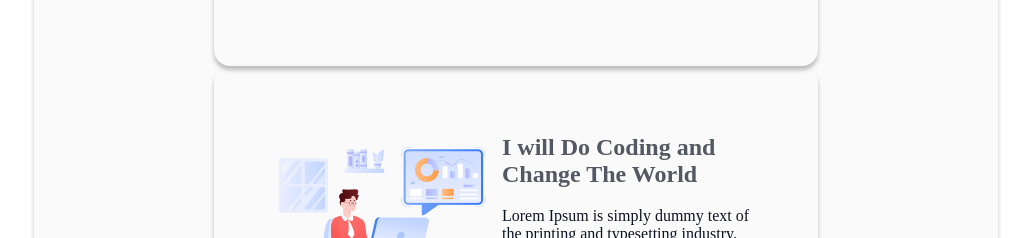
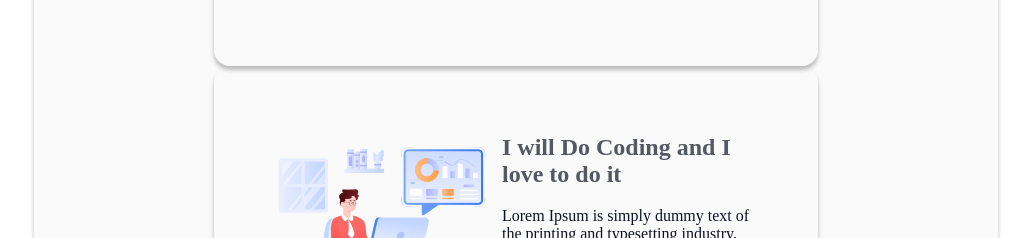
Before and after one commit to siddika53/D, a plain HTML site: page demo-1/index.html in a window 1280 px wide. Shown: the part 1300-1538 px from the top of the page, without its empty margins (124-1155 px from the left). Drawn offline with Linux system fonts and the light colour scheme; a web font is replaced by a local one.

```diff
--- a/demo-1/index.html
+++ b/demo-1/index.html
@@ -62,7 +62,7 @@
                 </div>
                 <div class="layer-part-1">
                     <h1 class="layer-1-head-color">
-                        I will Do Coding and Change The World
+                        I will Do Coding and I love to do it
                     </h1>
                     <p class="layer-1-head-para">
                         Lorem Ipsum is simply dummy text of the printing and typesetting industry.
```
